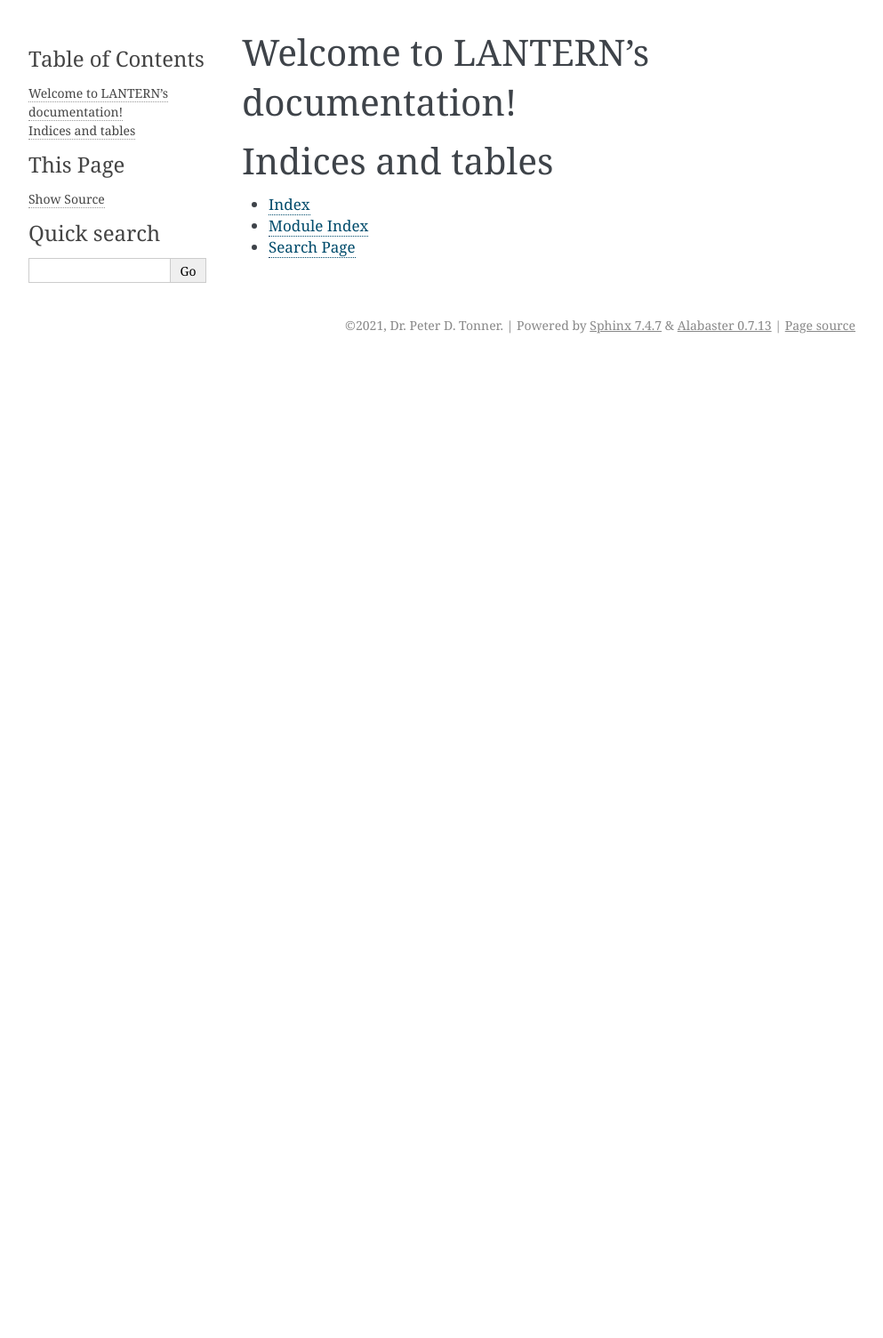
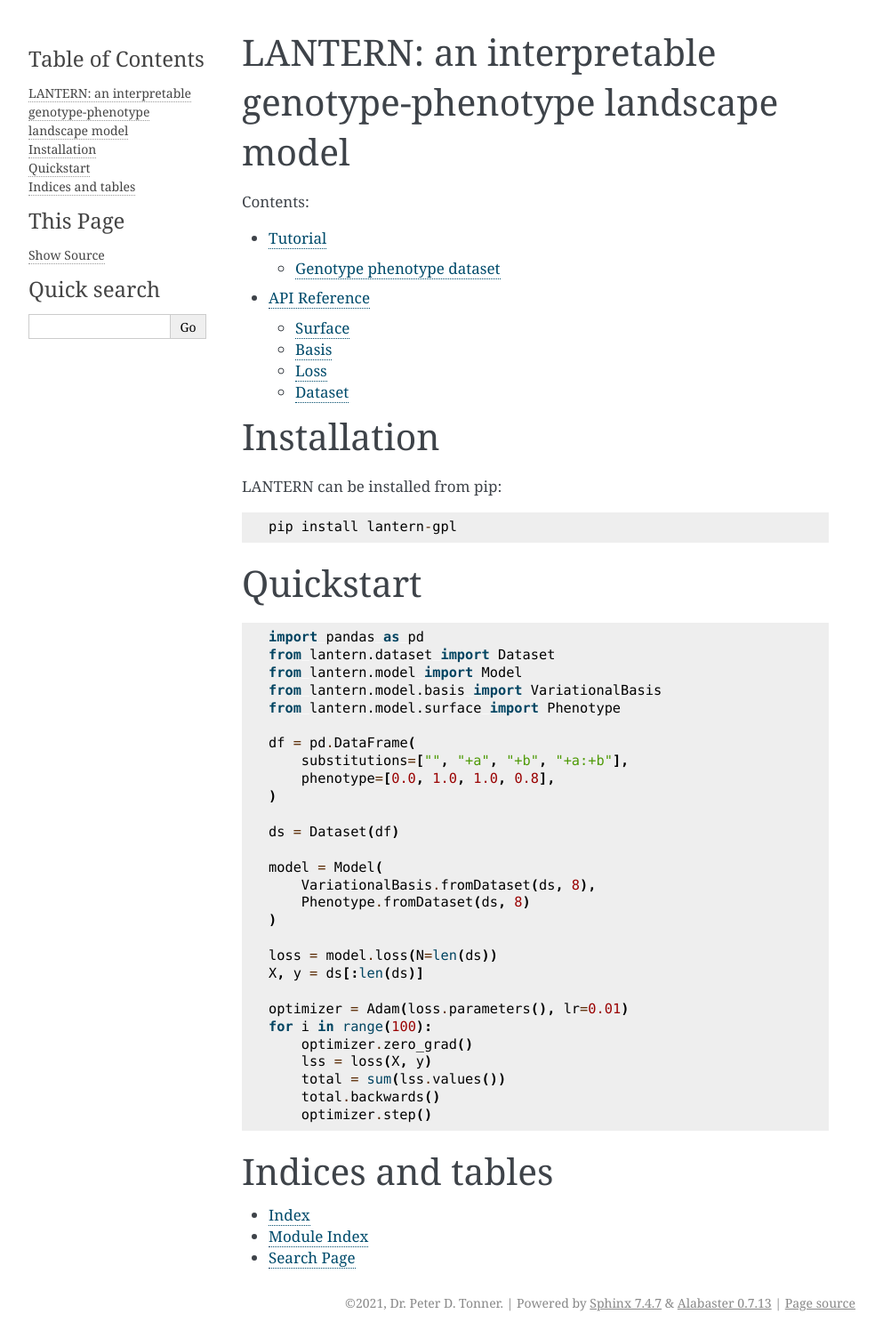
Before and after one commit to usnistgov/lantern, a Sphinx documentation site: the page built from docs/index.rst, in a window 1280 px wide. Shown: the whole page at 89% size, without its empty margins (148-1141 px from the left). Built offline with Sphinx 7.4.7, drawn with Linux system fonts in a browser that asks for light colours; before the commit the page ends 900 px from its top, so only the background shows below that.

Commit message:
various updates

```diff
--- a/docs/conf.py
+++ b/docs/conf.py
@@ -17,12 +17,12 @@
 
 # -- Project information -----------------------------------------------------
 
-project = 'LANTERN'
-copyright = '2021, Dr. Peter D. Tonner'
-author = 'Dr. Peter D. Tonner'
+project = "LANTERN"
+copyright = "2021, Dr. Peter D. Tonner"
+author = "Dr. Peter D. Tonner"
 
 # The full version, including alpha/beta/rc tags
-release = '0.2.0'
+release = "0.2.0"
 
 
 # -- General configuration ---------------------------------------------------
@@ -31,15 +31,27 @@
 # extensions coming with Sphinx (named 'sphinx.ext.*') or your custom
 # ones.
 extensions = [
+    "sphinx.ext.autodoc",
+    "sphinx.ext.intersphinx",
 ]
 
+# maybe get better docs for attrs?: https://github.com/agronholm/sphinx-autodoc-typehints/issues/44
+autodoc_typehints = "description"  # show type hints in doc body instead of signature
+autoclass_content = "both"  # get docstring from class level and init simultaneously
+
+intersphinx_mapping = {
+    "pandas": ("https://pandas.pydata.org/docs/", None),
+    "gpytorch": ("https://docs.gpytorch.ai/en/latest/", None),
+    "python": ("http://docs.python.org/3", None),
+}
+
 # Add any paths that contain templates here, relative to this directory.
-templates_path = ['_templates']
+templates_path = ["_templates"]
 
 # List of patterns, relative to source directory, that match files and
 # directories to ignore when looking for source files.
 # This pattern also affects html_static_path and html_extra_path.
-exclude_patterns = ['_build', 'Thumbs.db', '.DS_Store']
+exclude_patterns = ["_build", "Thumbs.db", ".DS_Store"]
 
 
 # -- Options for HTML output -------------------------------------------------
@@ -47,9 +59,9 @@
 # The theme to use for HTML and HTML Help pages.  See the documentation for
 # a list of builtin themes.
 #
-html_theme = 'alabaster'
+html_theme = "alabaster"
 
 # Add any paths that contain custom static files (such as style sheets) here,
 # relative to this directory. They are copied after the builtin static files,
 # so a file named "default.css" will overwrite the builtin "default.css".
-html_static_path = ['_static']
+html_static_path = ["_static"]
--- a/docs/index.rst
+++ b/docs/index.rst
@@ -1,16 +1,52 @@
-.. LANTERN documentation master file, created by
-   sphinx-quickstart on Mon May 10 10:46:29 2021.
-   You can adapt this file completely to your liking, but it should at least
-   contain the root `toctree` directive.
-
-Welcome to LANTERN's documentation!
-===================================
+LANTERN: an interpretable genotype-phenotype landscape model
+============================================================
 
 .. toctree::
    :maxdepth: 2
    :caption: Contents:
 
+   tutorial
+   api
 
+Installation
+============
+
+LANTERN can be installed from pip::
+
+  pip install lantern-gpl
+
+Quickstart
+==========
+::
+
+   import pandas as pd
+   from lantern.dataset import Dataset
+   from lantern.model import Model
+   from lantern.model.basis import VariationalBasis
+   from lantern.model.surface import Phenotype
+
+   df = pd.DataFrame(
+       substitutions=["", "+a", "+b", "+a:+b"],
+       phenotype=[0.0, 1.0, 1.0, 0.8],
+   )
+
+   ds = Dataset(df)
+
+   model = Model(
+       VariationalBasis.fromDataset(ds, 8),
+       Phenotype.fromDataset(ds, 8)
+   )
+
+   loss = model.loss(N=len(ds))
+   X, y = ds[:len(ds)]
+
+   optimizer = Adam(loss.parameters(), lr=0.01)
+   for i in range(100):
+       optimizer.zero_grad()
+       lss = loss(X, y)
+       total = sum(lss.values())
+       total.backwards()
+       optimizer.step()
 
 Indices and tables
 ==================
--- a/src/lantern/__init__.py
+++ b/src/lantern/__init__.py
@@ -1 +1,2 @@
 from lantern.module import Module
+from lantern import model
```
Also changed, not shown: docs/api.rst (added, +36 -0 lines), docs/tutorial.rst (added, +20 -0 lines), 3 other files.
